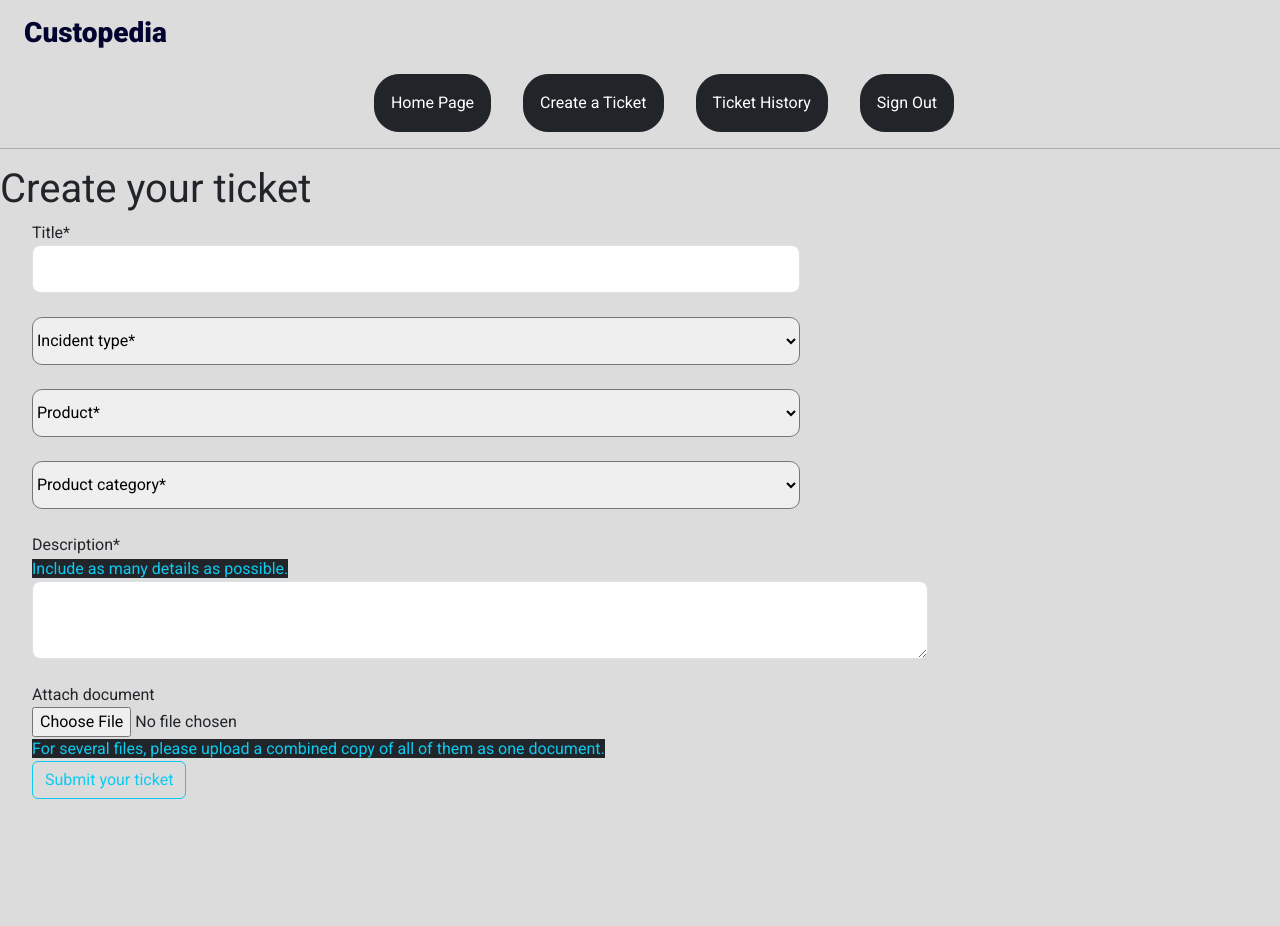
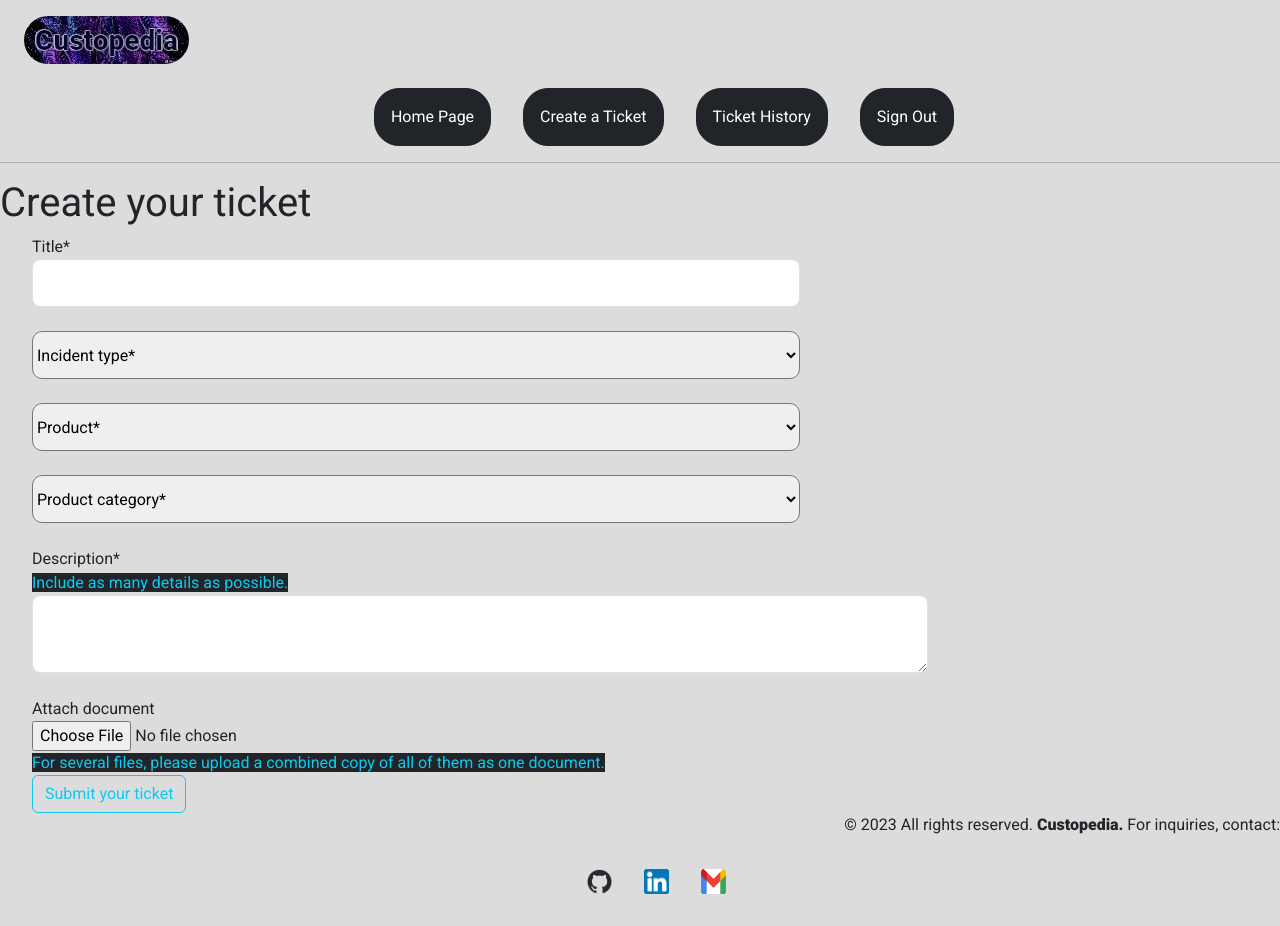
Before and after one commit to felixayot/custopedia, a Flask app: page /new_ticket in a window 1280 px wide. Before the commit the page ends 799 px from the top, so only its background shows below. Run offline with Flask 3, Linux system fonts and the light colour scheme; the visitor is signed in with stand-in values (Sample User, id 1); some libraries are stand-ins or nearby versions.

Commit message:
More style features

```diff
--- a/app/static/styles/main.css
+++ b/app/static/styles/main.css
@@ -69,7 +69,7 @@ strong {
 .ulist {
   display: flex;
   justify-content: center;
-  align-items: center;
+  align-items: right;
 }
 
 .nav-item {
--- a/app/templates/base.html
+++ b/app/templates/base.html
@@ -2,14 +2,14 @@
 <html lang="en">
   <head>
     <meta charset="utf-8" />
-    <meta name="viewport" content="width=device-width, initial-scale=1" />
-    <link rel="icon" href="../static/images/icon_2.png" />
+    <meta name="viewport" content="width=device-width, initial-scale=1, shrink-to-fit=no" />
+    <link rel="icon" href="../static/images/cust_icon.jpg" style="height: 20px; width: 25px; border-radius: 100px;"/>
     <nav>
       <a href="{{ url_for('main.home') }}" class="a-icon">
         <h3>
           <span
-            ><div style="position: top-left; color: rgb(3, 3, 48)">
-              <b>Custopedia</b>
+            ><div style="position: top-left;">
+              <img src="{{ url_for('static', filename='images/cust_logo.jpg') }}" style="border-radius: 24px;">
             </div></span
           >
         </h3>
@@ -19,7 +19,11 @@
     <ul class="ulist">
       <li class="nav-item">
         <a href="{{ url_for('main.home') }}" class="nav-link" id="nav-link"
-          ><span class="btn btn-dark" style="border-radius: 25px; padding: 1em; white-space: nowrap;">Home Page</span></a
+          ><span
+            class="btn btn-dark"
+            style="border-radius: 25px; padding: 1em; white-space: nowrap"
+            >Home Page</span
+          ></a
         >
       </li>
       {% if current_user.is_anonymous %}
@@ -28,17 +32,34 @@
           href="{{ url_for('tickets.new_ticket') }}"
           class="nav-link"
           id="nav-link"
-          ><span class="btn btn-dark" style="border-radius: 25px; padding: 1em; white-space: nowrap;">Create a Ticket</span></a
+          ><span
+            class="btn btn-dark"
+            style="border-radius: 25px; padding: 1em; white-space: nowrap"
+            >Create a Ticket</span
+          ></a
         >
       </li>
       <li class="nav-item">
         <a href="{{ url_for('users.sign_in') }}" class="nav-link" id="nav-link"
-          ><span class="btn btn-dark" style="border-radius: 25px; padding: 1em; white-space: nowrap;">Sign In</span></a
+          ><span
+            class="btn btn-dark"
+            style="border-radius: 25px; padding: 1em; white-space: nowrap"
+            >Sign In</span
+          ></a
         >
       </li>
       <li class="nav-item">
         <a href="{{ url_for('users.register') }}" class="nav-link" id="nav-link"
-          ><span class="btn btn-dark" style="border-radius: 25px; padding: 1em; white-space: nowrap;  margin-right: 1em;">Register</span></a
+          ><span
+            class="btn btn-dark"
+            style="
+              border-radius: 25px;
+              padding: 1em;
+              white-space: nowrap;
+              margin-right: 1em;
+            "
+            >Register</span
+          ></a
         >
       </li>
       {% else %}
@@ -47,7 +68,11 @@
           href="{{ url_for('tickets.new_ticket') }}"
           class="nav-link"
           id="nav-link"
-          ><span class="btn btn-dark" style="border-radius: 25px; padding: 1em; white-space: nowrap;">Create a Ticket</span></a
+          ><span
+            class="btn btn-dark"
+            style="border-radius: 25px; padding: 1em; white-space: nowrap"
+            >Create a Ticket</span
+          ></a
         >
       </li>
       <li class="nav-item">
@@ -55,23 +80,42 @@
           href="{{ url_for('tickets.ticket_history') }}"
           class="nav-link"
           id="nav-link"
-          ><span class="btn btn-dark" style="border-radius: 25px; padding: 1em; white-space: nowrap;">Ticket History</span></a
+          ><span
+            class="btn btn-dark"
+            style="border-radius: 25px; padding: 1em; white-space: nowrap"
+            >Ticket History</span
+          ></a
         >
       </li>
       <li class="nav-item">
         <a href="{{ url_for('users.sign_out') }}" class="nav-link" id="nav-link"
-          ><span class="btn btn-dark" style="border-radius: 25px; padding: 1em; white-space: nowrap;  margin-right: 1em;">Sign Out</span></a
+          ><span
+            class="btn btn-dark"
+            style="
+              border-radius: 25px;
+              padding: 1em;
+              white-space: nowrap;
+              margin-right: 1em;
+            "
+            >Sign Out</span
+          ></a
         >
       </li>
       {% endif %}
     </ul>
-
+    <!-- Bootstrap CSS v5.3.2 -->
     <link
       href="https://cdn.jsdelivr.net/npm/bootstrap@5.3.2/dist/css/bootstrap.min.css"
       rel="stylesheet"
       integrity="sha384-T3c6CoIi6uLrA9TneNEoa7RxnatzjcDSCmG1MXxSR1GAsXEV/Dwwykc2MPK8M2HN"
       crossorigin="anonymous"
     />
+   <!--<link
+      rel="stylesheet"
+      href="https://cdn.jsdelivr.net/npm/bootstrap@4.0.0/dist/css/bootstrap.min.css"
+      integrity="sha384-Gn5384xqQ1aoWXA+058RXPxPg6fy4IWvTNh0E263XmFcJlSAwiGgFAW/dAiS6JXm"
+      crossorigin="anonymous"
+    />-->
     <link
       rel="stylesheet"
       href="{{ url_for('static', filename='styles/main.css') }}"
@@ -85,22 +129,34 @@
   <body>
     <hr />
     {% with messages = get_flashed_messages() %} {% if messages %}
-    <ul>
+    <ul class="ulist" class="success" class="danger" class="info">
       {% for message in messages %}
       <li>{{ message }}</li>
       {% endfor %}
     </ul>
     {% endif %} {% endwith %} {% block content %}{% endblock %}
-    <script
+   <script
       src="https://cdn.jsdelivr.net/npm/bootstrap@5.3.2/dist/js/bootstrap.bundle.min.js"
       integrity="sha384-C6RzsynM9kWDrMNeT87bh95OGNyZPhcTNXj1NW7RuBCsyN/o0jlpcV8Qyq46cDfL"
       crossorigin="anonymous"
     ></script>
+   <!--<script
+      src="https://cdn.jsdelivr.net/npm/bootstrap@4.0.0/dist/js/bootstrap.min.js"
+      integrity="sha384-JZR6Spejh4U02d8jOt6vLEHfe/JQGiRRSQQxSfFWpi1MquVdAyjUar5+76PVCmYl"
+      crossorigin="anonymous"
+    ></script>-->
   </body>
-  <!--<footer>
+  <footer>
+    <!-- <hr style="width:50%; text-align:right; margin-right: 0;"> -->
     <p>
-      &copy;All rights reserved. <b>Custopedia.</b> Contact felixayot@gmail.com
-      for inquiries.
+      &copy; 2023 All rights reserved. <b>Custopedia.</b> For inquiries, contact: <ul class="ulist" style="justify-content: center;">
+        <li><a href="https://github.com/felixayot"><img src="{{ url_for('static', filename='images/github-mark.png') }}" style="width: 25px; height: 25px; margin: 1em;">
+          </a></li>
+        <li><a href="https://www.linkedin.com/in/felix-ayot-51a006124/"><img src="{{ url_for('static', filename='images/linkedin_icon.png') }}" style="width: 25px; height: 25px; margin: 1em;">
+          </a></li>
+        <li><a href="mailto:felixayot@gmail.com"><img src="{{ url_for('static', filename='images/gmail-icon.png') }}" style="width: 25px; height: 25px; margin: 1em; background-image: none;">
+          </a></li>
+      </ul>
     </p>
-  </footer>-->
+  </footer>
 </html>
--- a/app/templates/home.html
+++ b/app/templates/home.html
@@ -69,5 +69,5 @@
      Quod sit, aspernatur numquam recusandae doloribus incidunt fugit rem blanditiis provident ratione id iure ullam nam nesciunt eligendi natus. Excepturi, facere soluta.</p>
     <a href="#" class="btn btn-info">Link here</a>
 </div>
-</section>
+</section><hr>
 {% endblock %}
--- a/app/tickets/routes.py
+++ b/app/tickets/routes.py
@@ -1,10 +1,12 @@
 from flask import render_template, url_for, flash, redirect, Blueprint
-from app import db
+from app import db, mail
 from app.tickets.forms import NewticketForm, UpdateticketForm
 from app.models.tickets import Ticket
 from app.models.updated_tickets import UpdatedTicket
 from flask_login import current_user, login_required
 from jinja2 import UndefinedError
+from flask_mail import Message
+from werkzeug.routing.exceptions import BuildError
 
 tickets = Blueprint("tickets", __name__)
 
@@ -25,6 +27,12 @@ def new_ticket():
               reference number #{}. Our team will work on it \
               within 48 hours. You can track it's progress \
               in the Tickets History tab.".format(ticket.id), "success")
+        # Skip errors if email can't be sent for url build failure,
+        #  or connection failure
+        try:
+            send_new_ticket_email(current_user, ticket)
+        except (BuildError, ConnectionRefusedError):
+            pass
         return redirect(url_for("tickets.new_ticket"))
     return render_template("new_ticket.html",
                            title="Create a ticket", form=form)
@@ -42,36 +50,78 @@ def view_ticket(ticket_id):
     ticket = Ticket.query.get_or_404(ticket_id)
     try:
         updated_ticket = UpdatedTicket.query.get(ticket_id)
-        return render_template("ticket.html", title=ticket.title, ticket=ticket, updated_ticket=updated_ticket)
-    # Skip any SQLAlchemy errors if ticket has no update yet, or if ticket is new
+        return render_template("ticket.html", title=ticket.title,
+                               ticket=ticket, updated_ticket=updated_ticket)
+    # Skip any SQLAlchemy & Jinja2 errors if ticket has no update yet,
+    #  or if ticket is new
     except (NameError, UndefinedError):
         pass
     return render_template("ticket.html", title=ticket.title, ticket=ticket)
 
-@tickets.route("/ticket_history/<int:ticket_id>/update", methods=["GET", "POST"], strict_slashes=False)
+@tickets.route("/ticket_history/<int:ticket_id>/update",
+               methods=["GET", "POST"], strict_slashes=False)
 @login_required
 def update_ticket(ticket_id):
     ticket = Ticket.query.get_or_404(ticket_id)
     form = UpdateticketForm()
     if form.validate_on_submit():
-        updated_ticket = UpdatedTicket(description=form.description.data, original=ticket)
+        updated_ticket = UpdatedTicket(description=form.description.data,
+                                       original=ticket)
         ticket.status = "Unassigned"
         db.session.add(updated_ticket)
         db.session.commit()
         flash("Your ticket has been updated!", "success")
+        try:
+            send_ticket_feedback_email(current_user, ticket)
+        except BuildError:
+            pass
         return redirect(url_for("tickets.view_ticket", ticket_id=ticket.id))
-    return render_template("update_ticket.html", title="Update ticket", form=form)
+    return render_template("update_ticket.html", title="Update ticket",
+                           form=form)
 
-@tickets.route("/ticket_history/<int:ticket_id>/resolve", methods=["GET", "POST"], strict_slashes=False)
+@tickets.route("/ticket_history/<int:ticket_id>/resolve",
+               methods=["GET", "POST"], strict_slashes=False)
 @login_required
 def resolve_ticket(ticket_id):
     ticket = Ticket.query.get_or_404(ticket_id)
     form = UpdateticketForm()
     if form.validate_on_submit():
-        updated_ticket = UpdatedTicket(description=form.description.data, original=ticket)
+        updated_ticket = UpdatedTicket(description=form.description.data,
+                                       original=ticket)
         ticket.status = "Resolved"
         db.session.add(updated_ticket)
         db.session.commit()
-        flash("You have closed this ticket yourself! It will be marked as resolved.", "success")
+        flash("You have closed this ticket yourself! \
+              It will be marked as resolved.", "success")
+        try:
+            send_ticket_feedback_email(current_user, ticket)
+        except BuildError:
+            pass
         return redirect(url_for("tickets.view_ticket", ticket_id=ticket.id))
-    return render_template("update_ticket.html", title="Update ticket", form=form)
+    return render_template("update_ticket.html", title="Update ticket",
+                           form=form)
+
+
+def send_new_ticket_email(user, ticket):
+    msg = Message(subject="{}: Ticket number {}".format(ticket.title, ticket.id),
+                sender="support@custopedia.com",
+                recipients=[user.email])
+    msg.body = f""""Your ticket has been submitted successfully with \
+              reference number #{ticket.id}. Our team will work on it \
+              within 48 hours. You can track it's progress \
+              here {url_for("tickets.ticket_history", _external=True)}
+
+"""
+    mail.send(msg)
+
+
+def send_ticket_feedback_email(user, ticket):
+    msg = Message(subject="{}: Ticket number {}".format(ticket.title, ticket.id),
+                sender="support@custopedia.com",
+                recipients=[user.email])
+    msg.body = f""""Your ticket with reference number #{ticket.id} \
+                has an update. Find more details
+                here {url_for("tickets.view_ticket, ticket_id=ticket.id", _external=True)}
+
+"""
+    mail.send(msg)
--- a/app/users/routes.py
+++ b/app/users/routes.py
@@ -6,6 +6,7 @@ from werkzeug.security import generate_password_hash, check_password_hash
 from flask_login import current_user, login_user, logout_user
 from werkzeug.urls import url_parse
 from flask_mail import Message
+from werkzeug.routing.exceptions import BuildError
 
 users = Blueprint("users", __name__)
 
@@ -72,7 +73,10 @@ def reset_request():
     form = RequestResetForm()
     if form.validate_on_submit():
         user = User.query.filter_by(email=form.email.data).first()
-        send_reset_email(user)
+        try:
+            send_reset_email(user)
+        except (BuildError, ConnectionRefusedError):
+            pass
         flash("An email has been sent with instructions to reset your password.", "info")
         return redirect(url_for("users.login"))
     return render_template("reset_request.html", title="Reset Password", form=form)
```
Also changed, not shown: app/static/images/cust_icon.jpg (added), app/static/images/cust_logo.jpg (added), app/static/images/github-mark.png (added), app/static/images/gmail-icon.png (added), app/static/images/icon_2.png (deleted), app/static/images/linkedin_icon.png (added), custopedia.db.
